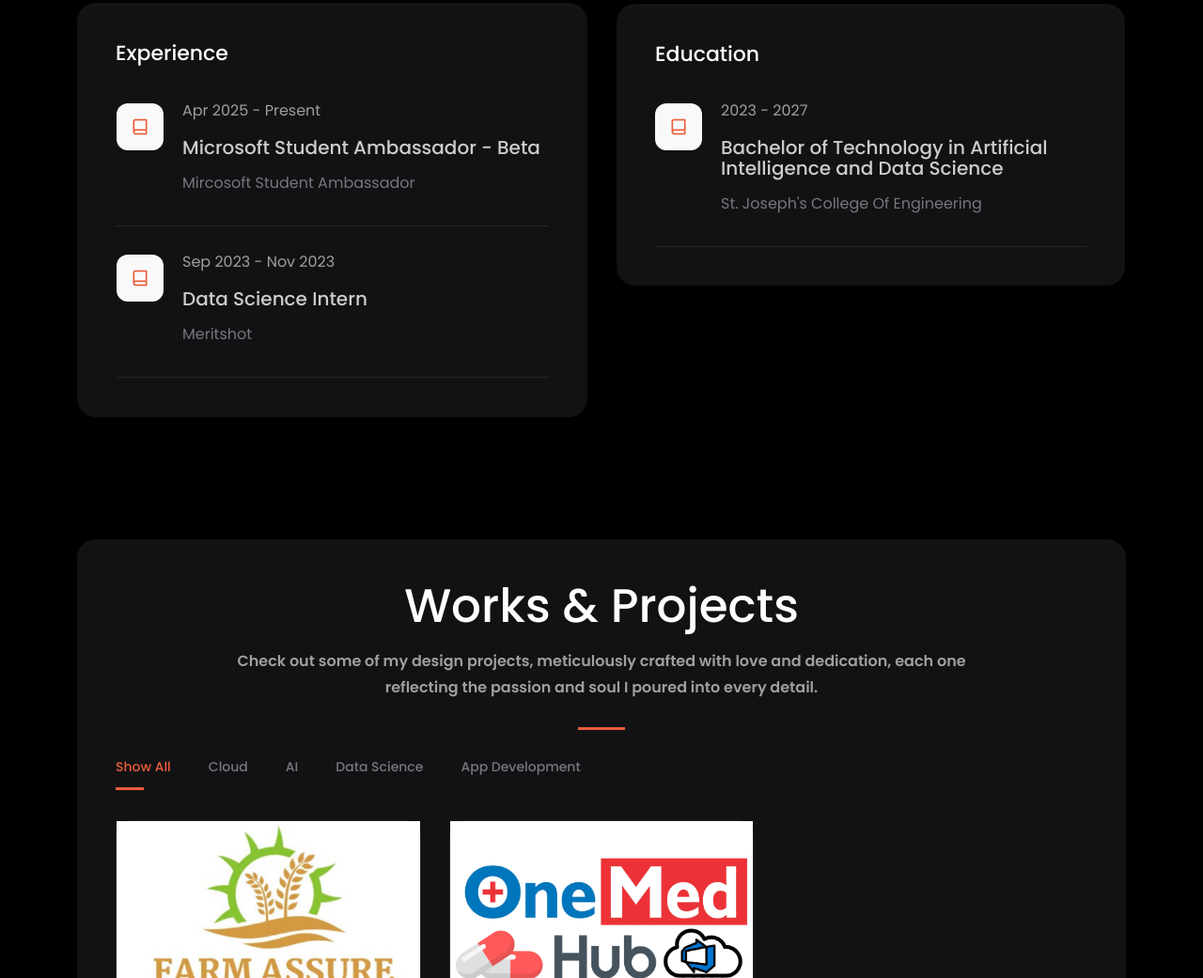
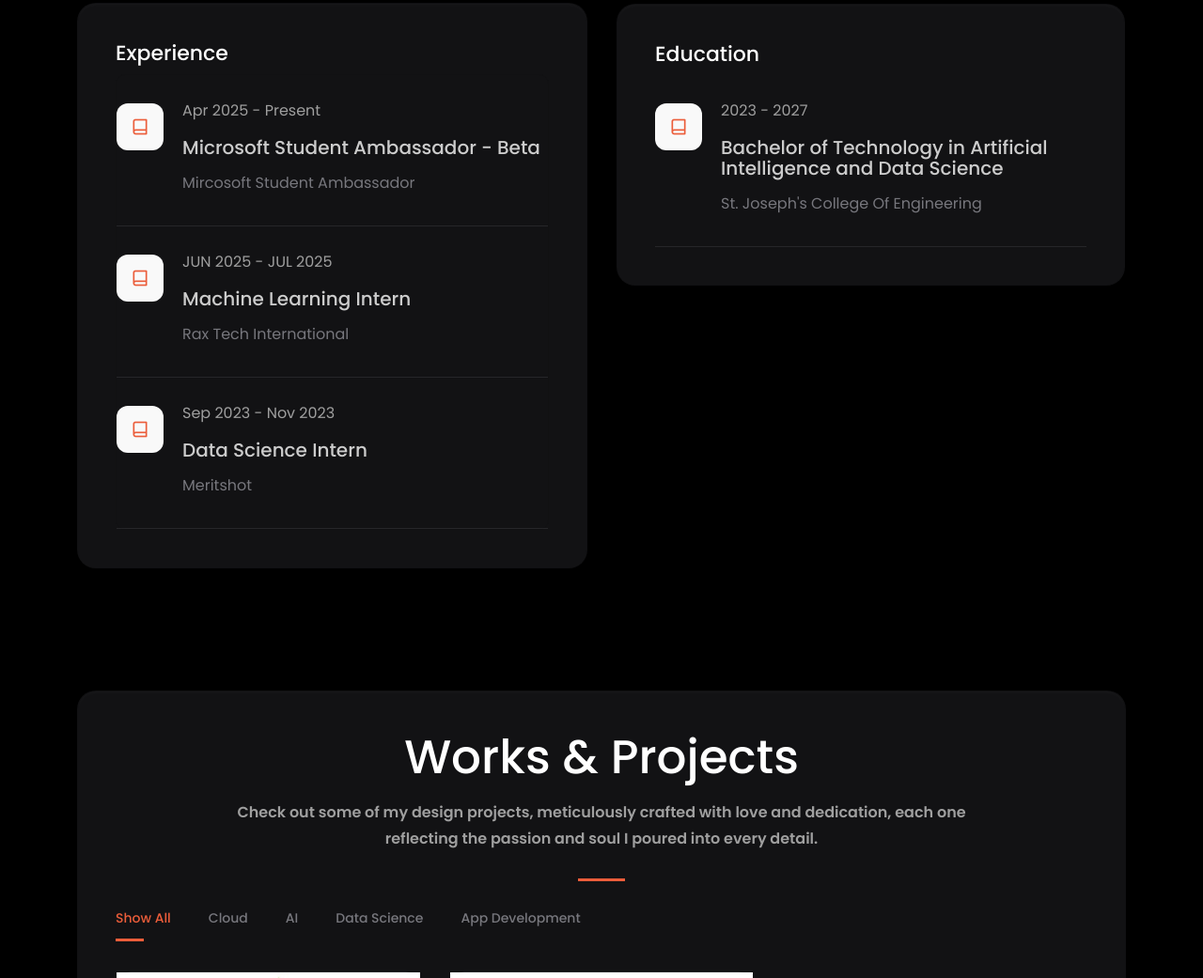
Before and after one commit to jms-luck/Portfolio, a website: page index.html in a window 1280 px wide. Shown: the part 840-1881 px from the top of the page at 94% size. Drawn offline with Linux system fonts and the light colour scheme; no server answers.

Commit message:
raxTech Update

```diff
--- a/index.html
+++ b/index.html
@@ -156,6 +156,16 @@
                                          <span class="years">Apr 2025 - Present</span>
                                         <h4>Microsoft Student Ambassador - Beta</h4>
                                         <span class="company"> Mircosoft Student Ambassador</span>
+                                    </div>
+                                </div>
+                                <div class="resume-item wow fadeInUp delay-0-3s">
+                                    <div class="icon">
+                                        <i class="ri-book-line"></i>
+                                    </div>
+                                    <div class="content">
+                                        <span class="years">JUN 2025 - JUL 2025</span>
+                                        <h4>Machine Learning Intern</h4>
+                                        <span class="company"> Rax Tech International </span>
                                     </div>
                                 </div>
                                  <div class="resume-item wow fadeInUp delay-0-3s">
```
